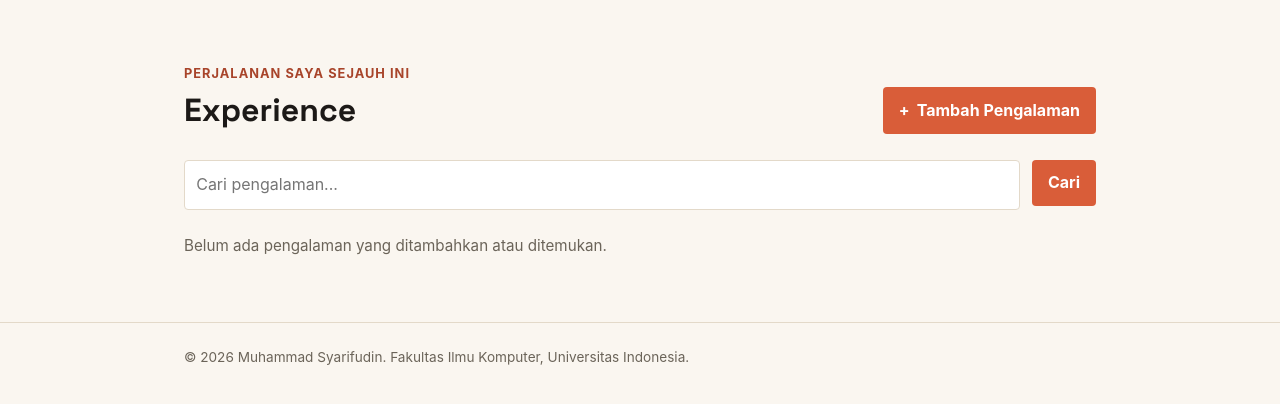
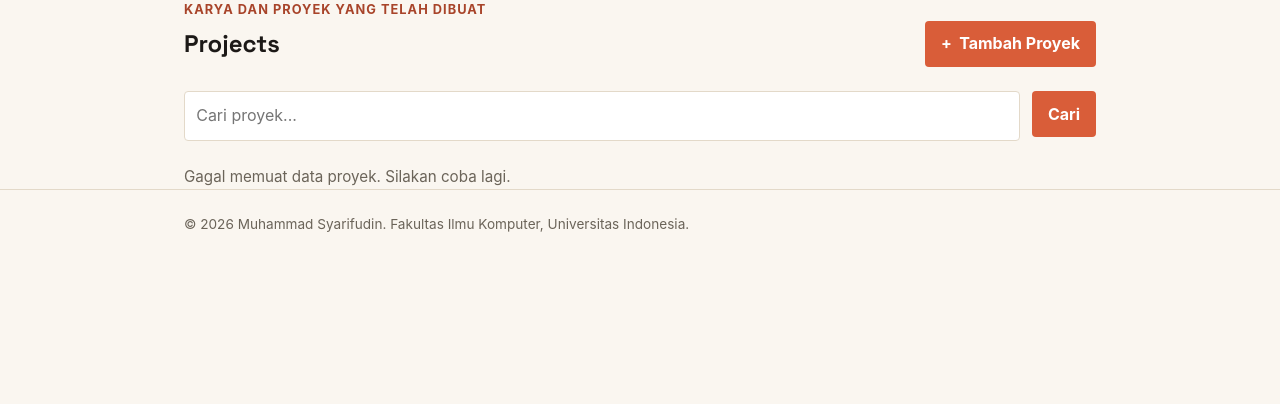
Before and after one commit to msyarifudin541-del/myportofolio, a Django app: page /projects/ in a window 1280 px wide. Shown: the part 74-478 px from the top of the page. Run offline with Django 4.2, Linux system fonts and the light colour scheme; the visitor is signed in with stand-in values (Sample User, id 1); data that the repository does not hold is empty.

Commit message:
Tutorial 7: connect frontend template with DRF endpoints using fetch API

```diff
--- a/templates/project.html
+++ b/templates/project.html
@@ -1,78 +1,78 @@
 {% extends "base.html" %}
 {% block meta %}
-<title>Experience – {{ name }}</title>
+<title>Projects – {{ name }}</title>
 {% endblock meta %}
 
 {% block content %}
 <main>
-    <section class="experience-section" id="experience">
+    <section class="project-section" id="projects">
         <div class="container">
-            <p class="section-kicker">Perjalanan saya sejauh ini</p>
+            <p class="section-kicker">Karya dan proyek yang telah dibuat</p>
             <div class="project-header">
-                <h1>Experience</h1>
+                <h1>Projects</h1>
                 {% if user.is_superuser %}
                     <button type="button"
                             class="button project-add-button"
-                            popovertarget="add-experience-modal">
-                        <span aria-hidden="true">+</span> Tambah Pengalaman
+                            popovertarget="add-project-modal">
+                        <span aria-hidden="true">+</span> Tambah Proyek
                     </button>
                 {% endif %}
             </div>
 
             <!-- Form Pencarian AJAX -->
-            <form id="experience-search-form" class="project-search">
+            <form id="project-search-form" class="project-search">
                 <input type="search"
                        id="search-input"
                        name="title"
                        value="{{ title_query }}"
-                       placeholder="Cari pengalaman..."
+                       placeholder="Cari proyek..."
                        class="project-search__input"
-                       aria-label="Cari pengalaman">
+                       aria-label="Cari proyek">
                 <button type="submit" class="button">Cari</button>
             </form>
 
             <!-- Loading State -->
             <div id="loading" class="empty-state hide">
-                <p>Memuat pengalaman...</p>
+                <p>Memuat proyek...</p>
             </div>
 
             <!-- Error State -->
             <div id="error" class="empty-state hide">
-                <p>Gagal memuat data pengalaman. Silakan coba lagi.</p>
+                <p>Gagal memuat data proyek. Silakan coba lagi.</p>
             </div>
 
             <!-- Empty State -->
             <div id="empty" class="empty-state hide">
-                <p>Belum ada pengalaman yang ditambahkan atau ditemukan.</p>
+                <p>Belum ada proyek yang ditambahkan atau ditemukan.</p>
             </div>
 
             <!-- Grid Container -->
-            <div id="grid" class="experience-grid hide"></div>
+            <div id="grid" class="project-grid hide"></div>
         </div>
     </section>
 </main>
 
 {% if user.is_superuser %}
-    {% include "components/experience_form_modal.html" %}
+    {% include "components/project_form_modal.html" %}
 {% endif %}
 
-<!-- Skrip AJAX, Debouncing, Modal, & Toast (Lengkap) -->
+<!-- Skrip AJAX, Debouncing, Modal, & Toast -->
 <script>
 // Konfigurasi Endpoint & Hak Akses
-const BASE_EXPERIENCE_ENDPOINT = "{% url 'main:get_experience_json' %}";
-const CREATE_EXPERIENCE_ENDPOINT = "{% url 'main:create_experience_ajax' %}";
+const BASE_PROJECT_ENDPOINT = "{% url 'main:get_project_json' %}";
+const CREATE_PROJECT_ENDPOINT = "{% url 'main:create_project_ajax' %}";
 const IS_SUPERUSER = "{{ user.is_superuser|yesno:'true,false' }}" === "true";
 const IS_EDITOR = "{{ is_editor|yesno:'true,false' }}" === "true";
-let expAbortController;
+let projectAbortController;
 
 // Elemen DOM
 const loadingState = document.getElementById('loading');
 const errorState = document.getElementById('error');
 const emptyState = document.getElementById('empty');
 const gridContainer = document.getElementById('grid');
-const searchForm = document.getElementById('experience-search-form');
+const searchForm = document.getElementById('project-search-form');
 const searchInput = document.getElementById('search-input');
-const expForm = document.getElementById('experience-form');
+const projectForm = document.getElementById('project-form');
 
 // Menyembunyikan/Menampilkan Section
 function displayPageSection({ showLoading = false, showError = false, showEmpty = false, showGrid = false }) {
@@ -92,28 +92,32 @@ function escapeHtml(value) {
         .replaceAll("'", '&#39;');
 }
 
-// Merakit Elemen Card Experience
-function buildExperienceCardElement(item) {
-    const exp = item.fields;
-    const expId = item.pk;
+// Merakit Elemen Card Project
+function buildProjectCardElement(item) {
+    const proj = item.fields;
+    const projId = item.pk;
 
     const article = document.createElement('article');
-    article.className = 'experience-card';
+    article.className = 'project-card';
 
-    const thumbnailHtml = exp.thumbnail
-        ? `<img src="${escapeHtml(exp.thumbnail)}" alt="${escapeHtml(exp.title)}" class="project-image">`
+    const imageHtml = proj.project_image_url
+        ? `<img src="${escapeHtml(proj.project_image_url)}" alt="${escapeHtml(proj.title)}" class="project-image">`
+        : (proj.image ? `<img src="${escapeHtml(proj.image)}" alt="${escapeHtml(proj.title)}" class="project-image">` : '');
+
+    const techStackHtml = proj.tech_stack
+        ? `<p class="project-tech-stack"><strong>Tech:</strong> ${escapeHtml(proj.tech_stack)}</p>`
         : '';
 
-    const statusHtml = exp.is_ongoing
-        ? `<p class="experience-status">Sedang berlangsung</p>`
-        : `<p class="experience-status">Selesai</p>`;
+    const projectLinkHtml = proj.project_url
+        ? `<a href="${escapeHtml(proj.project_url)}" target="_blank" rel="noopener noreferrer" class="button button-link">Lihat Demo</a>`
+        : '';
 
-    const updateUrl = "{% url 'main:update_experience' '00000000-0000-0000-0000-000000000000' %}"
-        .replace('00000000-0000-0000-0000-000000000000', expId);
-    const deleteUrl = "{% url 'main:delete_experience' '00000000-0000-0000-0000-000000000000' %}"
-        .replace('00000000-0000-0000-0000-000000000000', expId);
-    const starUrl = "{% url 'main:toggle_star_experience' '00000000-0000-0000-0000-000000000000' %}"
-        .replace('00000000-0000-0000-0000-000000000000', expId);
+    const updateUrl = "{% url 'main:update_project' '00000000-0000-0000-0000-000000000000' %}"
+        .replace('00000000-0000-0000-0000-000000000000', projId);
+    const deleteUrl = "{% url 'main:delete_project' '00000000-0000-0000-0000-000000000000' %}"
+        .replace('00000000-0000-0000-0000-000000000000', projId);
+    const starUrl = "{% url 'main:toggle_star_project' '00000000-0000-0000-0000-000000000000' %}"
+        .replace('00000000-0000-0000-0000-000000000000', projId);
 
     const editButtonHtml = (IS_SUPERUSER || IS_EDITOR)
         ? `<a href="${updateUrl}" class="button button-secondary">Edit</a>`
@@ -122,14 +126,14 @@ function buildExperienceCardElement(item) {
     const deleteButtonHtml = IS_SUPERUSER
         ? `<form method="post" action="${deleteUrl}" style="display:inline;">
             {% csrf_token %}
-            <button type="submit" class="button button-danger" onclick="return confirm('Yakin ingin menghapus pengalaman ini?')">Hapus</button>
+            <button type="submit" class="button button-danger" onclick="return confirm('Yakin ingin menghapus proyek ini?')">Hapus</button>
            </form>`
         : '';
 
-    const isStarredClass = exp.is_starred ? " is-starred" : "";
-    const starText = exp.is_starred ? "Unstar" : "Star";
-    const starTitle = exp.star_count > 0
-        ? `Dibintangi oleh ${escapeHtml(exp.starred_by_names)}`
+    const isStarredClass = proj.is_starred ? " is-starred" : "";
+    const starText = proj.is_starred ? "Unstar" : "Star";
+    const starTitle = proj.star_count > 0
+        ? `Dibintangi oleh ${escapeHtml(proj.starred_by_names)}`
         : "Jadilah yang pertama memberi star";
 
     const starFormHtml = `
@@ -138,20 +142,20 @@ function buildExperienceCardElement(item) {
             <button type="submit" class="button button-star${isStarredClass}" title="${starTitle}">
                 <span aria-hidden="true">★</span>
                 ${starText}
-                <span class="star-count">${exp.star_count}</span>
+                <span class="star-count">${proj.star_count}</span>
             </button>
         </form>
     `;
 
     const completeCardHtml = `
-        ${thumbnailHtml}
-        <span class="experience-category">${escapeHtml(exp.category)}</span>
-        <h2>${escapeHtml(exp.title)}</h2>
-        <p class="experience-description">${escapeHtml(exp.description)}</p>
-        ${statusHtml}
+        ${imageHtml}
+        <h2>${escapeHtml(proj.title)}</h2>
+        <p class="project-description">${escapeHtml(proj.description)}</p>
+        ${techStackHtml}
         <div class="project-card-actions">
             <div class="project-actions">
                 ${starFormHtml}
+                ${projectLinkHtml}
                 ${editButtonHtml}
                 ${deleteButtonHtml}
             </div>
@@ -162,39 +166,39 @@ function buildExperienceCardElement(item) {
     return article;
 }
 
-// Fetch Data Pengalaman via AJAX
-async function fetchExperiences(searchQuery = "") {
-    if (expAbortController) expAbortController.abort();
-    expAbortController = new AbortController();
+// Fetch Data Proyek via AJAX
+async function fetchProjects(searchQuery = "") {
+    if (projectAbortController) projectAbortController.abort();
+    projectAbortController = new AbortController();
 
     try {
         displayPageSection({ showLoading: true });
 
         const url = searchQuery
-            ? `${BASE_EXPERIENCE_ENDPOINT}?title=${encodeURIComponent(searchQuery)}`
-            : BASE_EXPERIENCE_ENDPOINT;
+            ? `${BASE_PROJECT_ENDPOINT}?title=${encodeURIComponent(searchQuery)}`
+            : BASE_PROJECT_ENDPOINT;
 
         const response = await fetch(url, {
             headers: { 'Accept': 'application/json' },
-            signal: expAbortController.signal,
+            signal: projectAbortController.signal,
         });
 
         if (!response.ok) throw new Error('Failed to fetch data');
 
-        const expData = await response.json();
+        const projectData = await response.json();
 
-        if (expData.length === 0) {
+        if (projectData.length === 0) {
             displayPageSection({ showEmpty: true });
         } else {
             gridContainer.innerHTML = '';
-            expData.forEach(item => {
-                gridContainer.appendChild(buildExperienceCardElement(item));
+            projectData.forEach(item => {
+                gridContainer.appendChild(buildProjectCardElement(item));
             });
             displayPageSection({ showGrid: true });
         }
     } catch (error) {
         if (error.name === 'AbortError') return;
-        console.error('Error loading experiences:', error);
+        console.error('Error loading projects:', error);
         displayPageSection({ showError: true });
     }
 }
@@ -203,25 +207,25 @@ async function fetchExperiences(searchQuery = "") {
 const SEARCH_DEBOUNCE_DELAY = 300;
 let searchDebounceTimer;
 
-function searchExperiences() {
-    fetchExperiences(searchInput.value.trim());
+function searchProjects() {
+    fetchProjects(searchInput.value.trim());
 }
 
 searchInput.addEventListener("input", function() {
     clearTimeout(searchDebounceTimer);
     searchDebounceTimer = setTimeout(function() {
-        searchExperiences();
+        searchProjects();
     }, SEARCH_DEBOUNCE_DELAY);
 });
 
 searchForm.addEventListener("submit", function(event) {
     event.preventDefault();
     clearTimeout(searchDebounceTimer);
-    searchExperiences();
+    searchProjects();
 });
 
-function closeExperienceModal() {
-    const modal = document.getElementById("add-experience-modal");
+function closeProjectModal() {
+    const modal = document.getElementById("add-project-modal");
     if (modal) modal.hidePopover();
 }
 
@@ -240,46 +244,46 @@ function getCookie(name) {
     return cookieValue;
 }
 
-// Submit Form Tambah Pengalaman via Fetch API
-async function addExperience(event) {
+// Submit Form Tambah Proyek via Fetch API
+async function addProject(event) {
     event.preventDefault();
 
-    const submitButton = expForm.querySelector('button[type="submit"]');
+    const submitButton = projectForm.querySelector('button[type="submit"]');
     submitButton.disabled = true;
 
     try {
-        const response = await fetch(CREATE_EXPERIENCE_ENDPOINT, {
+        const response = await fetch(CREATE_PROJECT_ENDPOINT, {
             method: 'POST',
             headers: { 'X-CSRFToken': getCookie('csrftoken') },
-            body: new FormData(expForm),
+            body: new FormData(projectForm),
         });
 
         const result = await response.json().catch(() => ({}));
 
         if (response.ok) {
-            expForm.reset();
-            closeExperienceModal();
-            showToast('Berhasil', 'Pengalaman baru berhasil ditambahkan!', 'success');
-            fetchExperiences(searchInput.value.trim());
+            projectForm.reset();
+            closeProjectModal();
+            showToast('Berhasil', 'Proyek baru berhasil ditambahkan!', 'success');
+            fetchProjects(searchInput.value.trim());
         } else {
             const errorMessages = result.errors
                 ? Object.values(result.errors).flat().map(error => error.message)
                 : [result.message || `Terjadi kesalahan (status ${response.status}).` ];
-            showToast('Gagal menambahkan pengalaman', errorMessages.join(' '), 'error');
+            showToast('Gagal menambahkan proyek', errorMessages.join(' '), 'error');
         }
     } catch (error) {
-        console.error('Error adding experience:', error);
-        showToast('Gagal menambahkan pengalaman', 'Tidak dapat terhubung ke server. Silakan coba lagi.', 'error');
+        console.error('Error adding project:', error);
+        showToast('Gagal menambahkan proyek', 'Tidak dapat terhubung ke server. Silakan coba lagi.', 'error');
     } finally {
         submitButton.disabled = false;
     }
 }
 
-if (expForm) {
-    expForm.addEventListener('submit', addExperience);
+if (projectForm) {
+    projectForm.addEventListener('submit', addProject);
 }
 
 // Initial fetch saat halaman pertama dimuat
-searchExperiences();
+searchProjects();
 </script>
 {% endblock content %}
```
